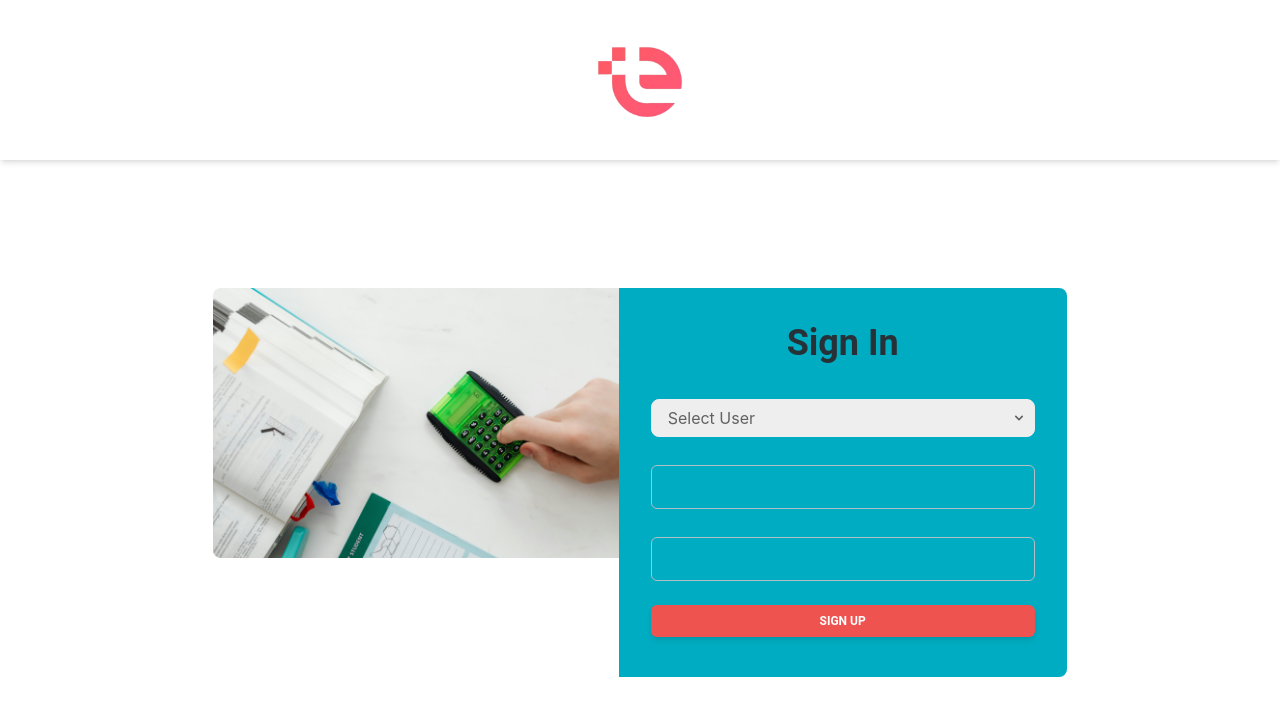
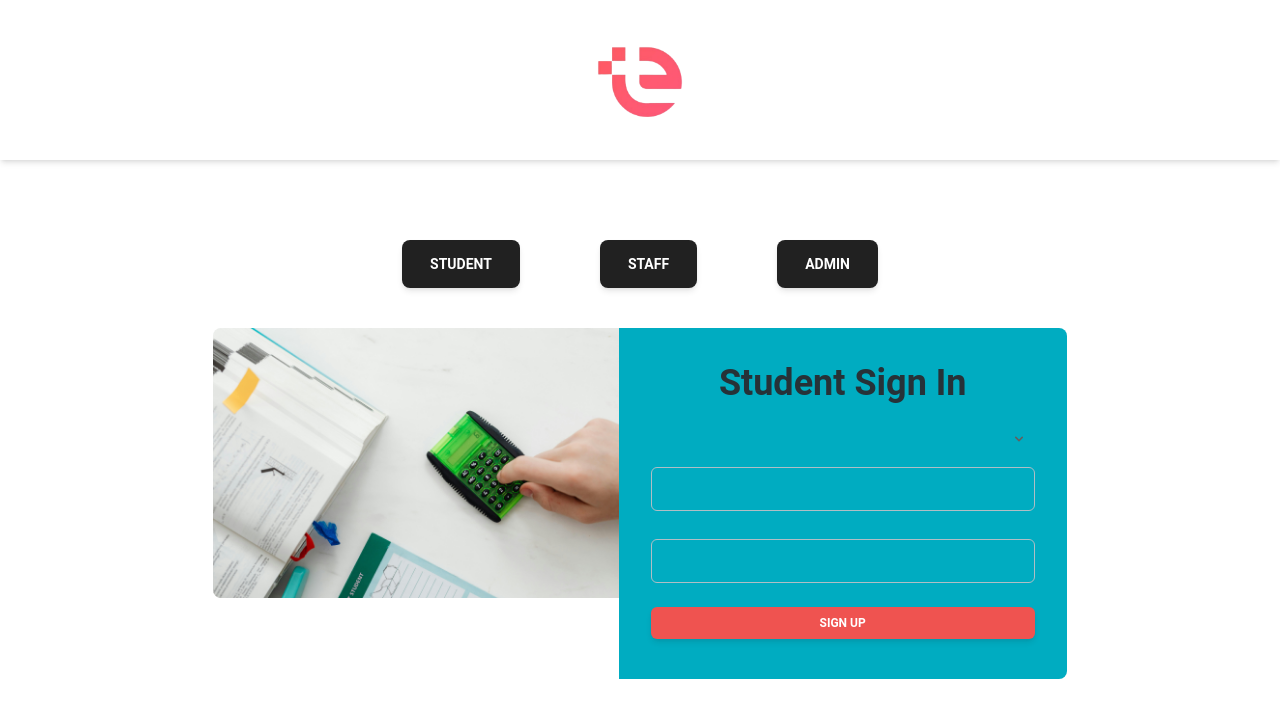
Before and after one commit to muhammedashfaq/EelonApp-FrontEnd, a React (Vite) app in the folder client/: page / in a window 1280 px wide. Shown: the top 718 px of the page. Built offline with nearby package versions, Linux system fonts and the light colour scheme.

Commit message:
added button in loginpage

```diff
--- a/client/package.json
+++ b/client/package.json
@@ -10,6 +10,7 @@
     "preview": "vite preview"
   },
   "dependencies": {
+    "@heroicons/react": "^2.1.1",
     "@material-tailwind/react": "^2.1.8",
     "@reduxjs/toolkit": "^2.1.0",
     "axios": "^1.6.7",
--- /dev/null
+++ b/client/src/Components/LoginUserSelectButton.jsx
@@ -0,0 +1,22 @@
+import React from "react";
+import { Button } from "@material-tailwind/react";
+
+const LoginUserSelectButton = ({ setuserType }) => {
+  return (
+    <>
+      <div className="flex justify-center gap-20 m-10">
+        <Button size="lg" onClick={() => setuserType("Student")}>
+          Student
+        </Button>
+        <Button size="lg" onClick={() => setuserType("Staff")}>
+          Staff
+        </Button>
+        <Button size="lg" onClick={() => setuserType("Admin")}>
+          Admin
+        </Button>
+      </div>
+    </>
+  );
+};
+
+export default LoginUserSelectButton;
--- /dev/null
+++ b/client/src/Components/LoginUserSelectTab.jsx
@@ -0,0 +1,54 @@
+import React from "react";
+import {
+  Tabs,
+  TabsHeader,
+  TabsBody,
+  Tab,
+  TabPanel,
+} from "@material-tailwind/react";
+import {
+  Square3Stack3DIcon,
+  UserCircleIcon,
+  Cog6ToothIcon,
+} from "@heroicons/react/24/solid";
+
+export function LoginUserTab() {
+  const data = [
+    {
+      label: "Student",
+      value: "Student",
+      icon: Square3Stack3DIcon,
+    },
+    {
+      label: "Staff",
+      value: "profile",
+      icon: UserCircleIcon,
+    },
+    {
+      label: "Admin",
+      value: "settings",
+      icon: Cog6ToothIcon,
+    },
+  ];
+  return (
+    <Tabs value="dashboard">
+      <TabsHeader>
+        {data.map(({ label, value, icon }) => (
+          <Tab key={value} value={value}>
+            <div className="flex items-center gap-2 p-2">
+              {React.createElement(icon, { className: "w-5 h-5" })}
+              {label}
+            </div>
+          </Tab>
+        ))}
+      </TabsHeader>
+      {/* <TabsBody>
+        {data.map(({ value, desc }) => (
+          <TabPanel key={value} value={value}>
+            {desc}
+          </TabPanel>
+        ))}
+      </TabsBody> */}
+    </Tabs>
+  );
+}
--- a/client/src/Components/login.jsx
+++ b/client/src/Components/login.jsx
@@ -4,11 +4,15 @@ import { Card, Input, Button, Typography } from "@material-tailwind/react";
 import { loginValidate } from "../Helper/Validations/validations";
 import { logintouserhome } from "../Helper/api/api";
 import { toast } from "react-hot-toast";
-import logoImage from '../assets/Logo.png'
-import axios from '../api/axios.jsx'
+import logoImage from "../assets/Logo.png";
+import axios from "../api/axios.jsx";
+import { LoginUserTab } from "./LoginUserSelectTab.jsx";
+import LoginUserSelectButton from "./LoginUserSelectButton.jsx";
+
 const Login = () => {
   const [user, setUser] = useState("");
   const [errors, setError] = useState([]);
+  const [userType, setuserType] = useState("Student");
 
   const [formData, setFormData] = useState({
     email: "",
@@ -46,10 +50,16 @@ const Login = () => {
   return (
     <div>
       <div className="shadow-md p-0 flex justify-center ">
-
-        <img src={logoImage} className="w-40 h-40 "/>
+        <img src={logoImage} className="w-40 h-40 " />
       </div>
-      <div className="h-full flex justify-center items-center mt-32 ">
+      <div className="h-full mt-20">
+        {/* <div className="flex justify-center">
+          <div className="m-4">
+            <LoginUserTab />
+          </div>
+        </div> */}
+        <LoginUserSelectButton setuserType={setuserType} />
+        <div className="flex justify-center items-center">
           <div className="flex h-auto xl:w-2/3  ">
             <div className="">
               <img className="hidden lg:block rounded-l-lg" src={loginimage} />
@@ -58,7 +68,7 @@ const Login = () => {
               <Card color="transparent" shadow={false} className="">
                 <div className=" flex justify-center ">
                   <Typography variant="h2" color="blue-gray" className="">
-                  {user}Sign In
+                    {`${userType} `}Sign In
                   </Typography>
                 </div>
 
@@ -68,7 +78,7 @@ const Login = () => {
                 >
                   <div className="mb-1 flex flex-col gap-7">
                     <div className="relative inline-block">
-                    <select
+                      {/* <select
                       onChange={(e) => setUser(e.target.value)}
                       className="block appearance-none w-full bg-gray-200 border border-gray-200 text-gray-700 py-2 px-4 pr-8 rounded-lg leading-tight focus:outline-none focus:bg-white focus:border-gray-500"
                     >
@@ -76,7 +86,7 @@ const Login = () => {
                       <option value="Students">Students</option>
                       <option value="Staff">Staff</option>
                       <option value="Master">Master</option>
-                    </select>
+                    </select> */}
                       <div className="pointer-events-none absolute inset-y-0 right-0 flex items-center px-2 text-gray-700">
                         <svg
                           className="w-4 h-4"
@@ -130,6 +140,7 @@ const Login = () => {
           </div>
         </div>
       </div>
+    </div>
   );
 };
 
```
Also changed, not shown: client/src/Pages/Login/loginPage.jsx (+5 -5 lines), 1 other file (tests, documents, lock files or other folders). Lines whose indentation alone changed are shown as unchanged.
